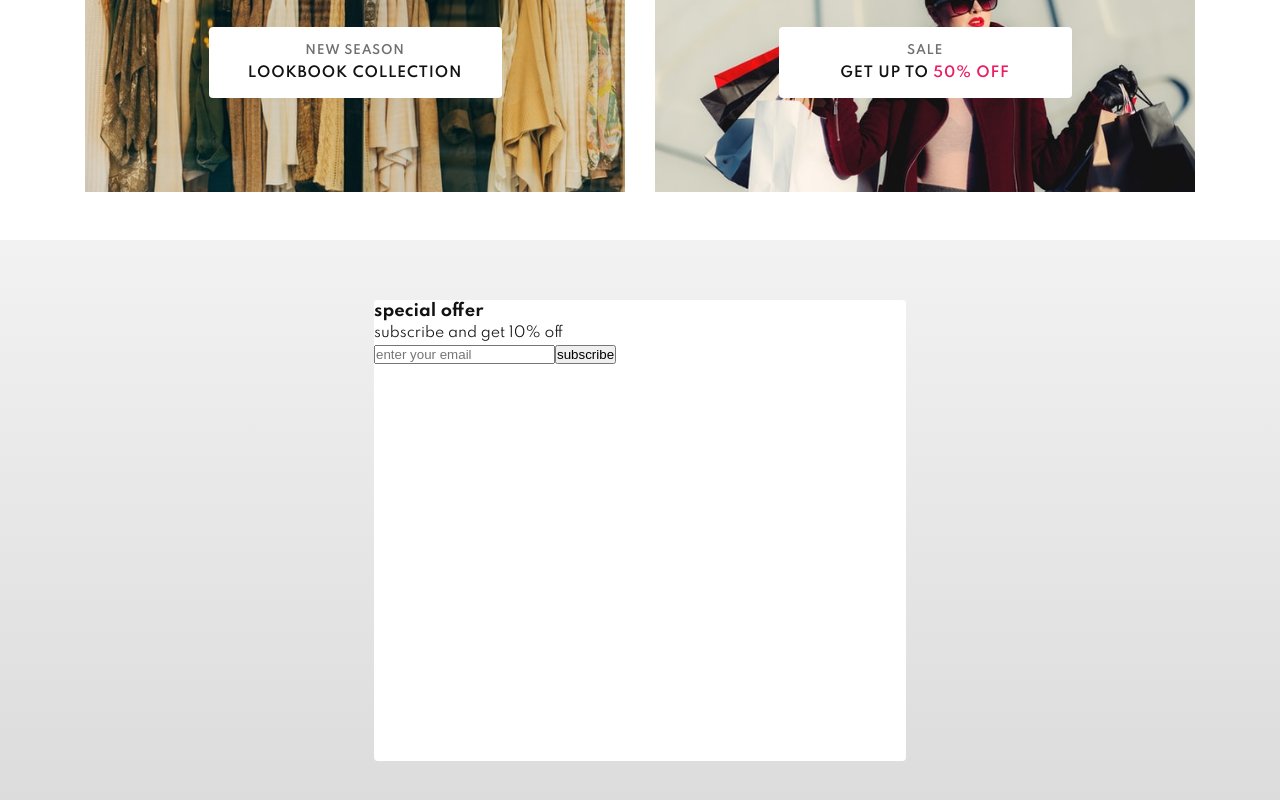
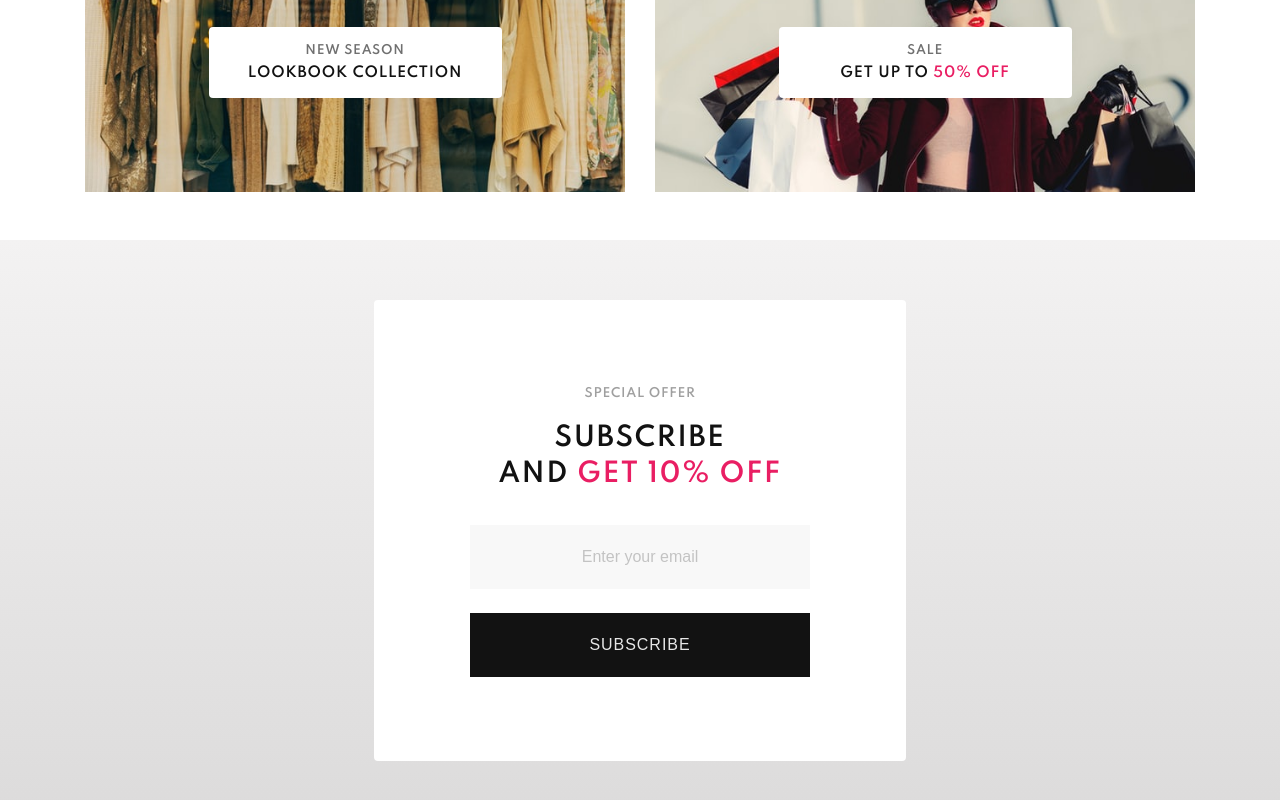
Before and after one commit to pswitalski/Store, a React (Create React App) app: page / in a window 1280 px wide. Shown: the part 3105-3905 px from the top of the page. Built offline with nearby package versions, Linux system fonts and the light colour scheme; no server answers.

Commit message:
add styles to form in NewsletterSection

```diff
--- a/src/components/ItemCard/Button/Button.styles.js
+++ b/src/components/ItemCard/Button/Button.styles.js
@@ -3,12 +3,11 @@ import styled from "styled-components";
 export const StyledButton = styled.button`
     display: block;
     background-color: ${props => props.theme.colors.dark};
-    color: ${props => props.theme.colors.white};
+    color: rgba(255, 255, 255, 0.9);
     height: 40px;
     width: 145px;
     font-weight: 500;
     font-size: 13px;
     text-transform: uppercase;
     border: none;
-    opacity: 0.9;
 `;
--- a/src/components/NewsletterSection/NewsletterSection.js
+++ b/src/components/NewsletterSection/NewsletterSection.js
@@ -7,8 +7,8 @@ const NewsletterSection = () => {
         <StyledNewsletterSection>
             <StyledForm>
                 <StyledH3>special offer</StyledH3>
-                <StyledP>subscribe and <StyledSpan>get 10% off</StyledSpan></StyledP>
-                <StyledInput placeholder="enter your email" />
+                <StyledP>subscribe<br /> and <StyledSpan>get 10% off</StyledSpan></StyledP>
+                <StyledInput placeholder="Enter your email" type="email" />
                 <StyledButton type="submit" >subscribe</StyledButton>
             </StyledForm>
         </StyledNewsletterSection>
--- a/src/components/NewsletterSection/NewsletterSection.styles.js
+++ b/src/components/NewsletterSection/NewsletterSection.styles.js
@@ -8,6 +8,7 @@ export const StyledNewsletterSection = styled.section`
     display: flex;
     justify-content: center;
     align-items: center;
+    text-transform: uppercase;
 `;
 
 export const StyledForm = styled.form`
@@ -16,14 +17,61 @@ export const StyledForm = styled.form`
     width: 532px;
     border-radius: 4px;
     margin: 10px;
+    display: flex;
+    flex-direction: column;
+    align-items: center;
+    justify-content: center;
 `;
 
-export const StyledH3 = styled.h3``;
+export const StyledH3 = styled.h3`
+    font-weight: 600;
+    font-size: 12px;
+    letter-spacing: 0.06em;
+    opacity: 0.4;
+`;
 
-export const StyledP = styled.p``;
+export const StyledP = styled.p`
+    font-weight: 600;
+    font-size: 26px;
+    line-height: 36px;
+    letter-spacing: 0.06em;
+    text-align: center;
+    margin-top: 16px;
+`;
 
-export const StyledSpan = styled.span``;
+export const StyledSpan = styled.span`
+    color: ${props => props.theme.colors.sale};
+`;
 
-export const StyledInput = styled.input``;
+export const StyledInput = styled.input`
+    width: 80%;
+    max-width: 340px;
+    height: 64px;
+    margin-top: 32px;
+    background-color: ${props => props.theme.colors.grWhite};
+    border: none;
+    text-align: center;
+    font-weight: 500;
+    font-size: 16px;
+    line-height: 18px;
+    outline: none;
 
-export const StyledButton = styled.button``;
+    &::placeholder {
+        opacity: 0.4;
+    }
+`;
+
+export const StyledButton = styled.button`
+    width: 80%;
+    max-width: 340px;
+    height: 64px;
+    margin-top: 24px;
+    text-transform: uppercase;
+    border: none;
+    background-color: ${props => props.theme.colors.dark};
+    color: rgba(255, 255, 255, 0.9);
+    font-weight: 500;
+    font-size: 16px;
+    line-height: 18px;
+    letter-spacing: 0.06em;
+`;
```
